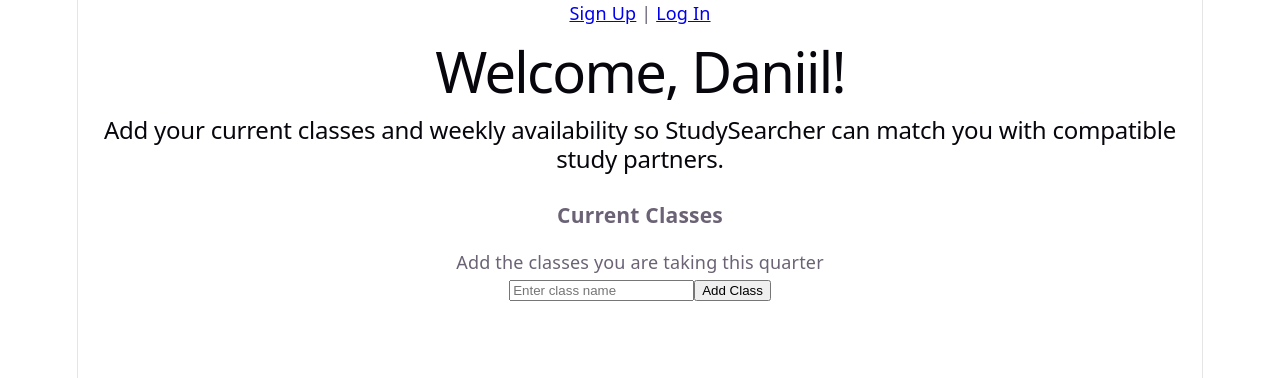
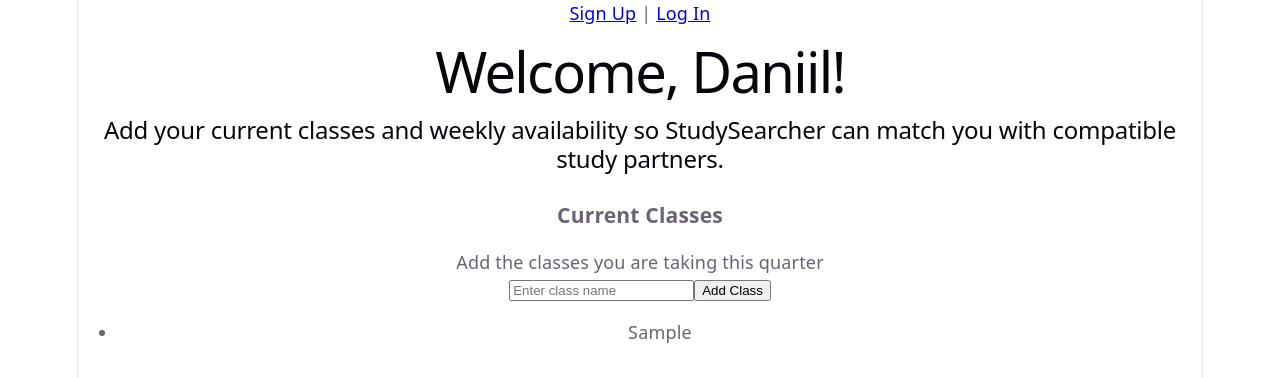
Before and after one commit to joshzaragoza/StudySearcher-, a React (Vite) app in the folder client/: page /profile in a window 1280 px wide. Both pictures are taken after typing "Sample" into the empty fields and a click on the button "Add Class". Shown: the top 378 px of the page. Built offline with nearby package versions, Linux system fonts and the light colour scheme.

Commit message:
Classes added show up on UI

```diff
--- a/client/src/App.jsx
+++ b/client/src/App.jsx
@@ -14,7 +14,7 @@
       </nav>
 
       <Routes>
-        <Route path="/" element={<Navigate to="/signup" />} />
+        <Route path="/" element={<Navigate to="/profile" />} />
         <Route path="/signup" element={<SignupPage />} />
         <Route path="/login" element={<LoginPage />} />
         <Route path="/profile" element={<UserProfile />} />
--- a/client/src/pages/UserProfile.jsx
+++ b/client/src/pages/UserProfile.jsx
@@ -52,6 +52,11 @@
                     onChange={(e) => setClassInput(e.target.value)}
                 />
                 <button onClick={handleAddClass}>Add Class</button>
+                <ul>
+                    {classes.map((c, i) => (
+                        <li key={i}>{c}</li>
+                    ))}
+                </ul>
             </div>
         </>
     );
```
